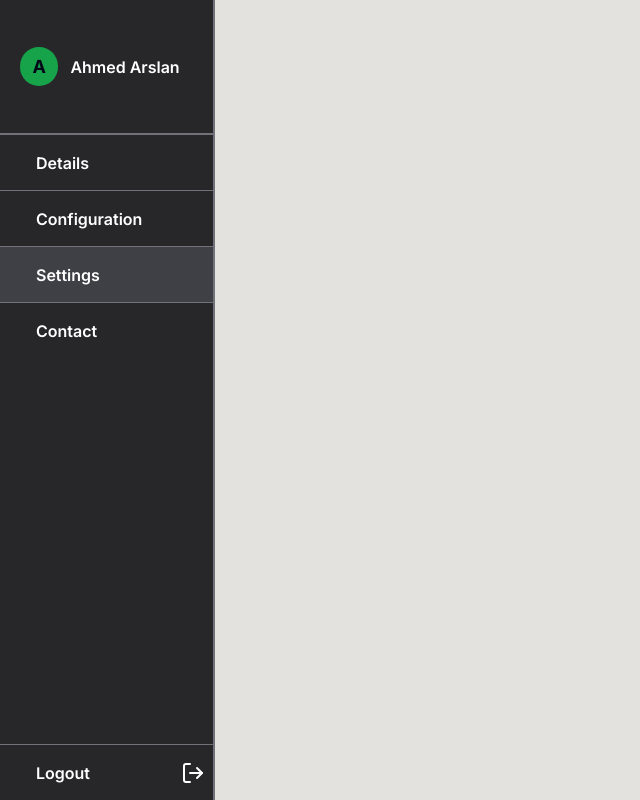
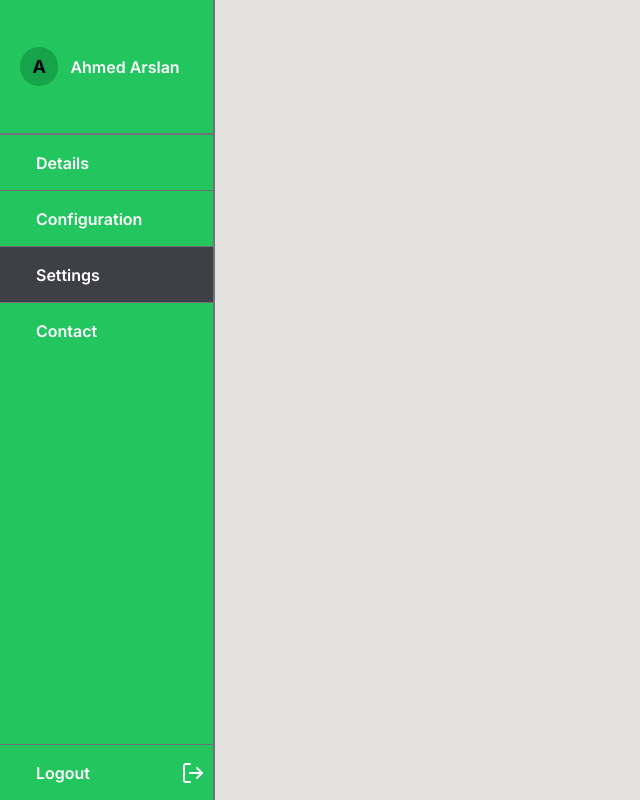
Before and after one commit to ahmedarslandev/portal-project, a Next.js app: page /profile/settings in a window 1280 px wide. Shown: the whole page, without its empty margins (0-640 px from the left). Built offline with nearby package versions, Linux system fonts and the light colour scheme.

Commit message:
nnnnnn66555444

```diff
--- a/src/app/profile/details/page.tsx
+++ b/src/app/profile/details/page.tsx
@@ -13,9 +13,7 @@ const Page = () => {
   const { toast } = useToast();
   useEffect(() => {
     setIsLoading(true);
-    const res = axios.get(
-      "https://portal-project-egzjnztrc-ahmed-arslans-projects.vercel.app/api/get-user-details"
-    );
+    const res = axios.get("/api/get-user-details");
     res.then((response) => {
       const data = response.data;
       setUserDetails(data);
--- a/src/uiComponents/LeftPanel.tsx
+++ b/src/uiComponents/LeftPanel.tsx
@@ -14,7 +14,7 @@ const LeftPanel = () => {
   const { toast } = useToast();
   return (
     <>
-      <div className="flex relative flex-col w-[20%] bg-[#27272A] h-screen">
+      <div className="flex relative flex-col w-[20%] bg-green-500 h-screen">
         <div className="flex h-1/6 justify-start gap-3 p-5 items-center">
           <div className="w-[3vw] h-[3vw] flex items-center justify-center text-lg font-bold bg-green-600 rounded-full">
             A
```
